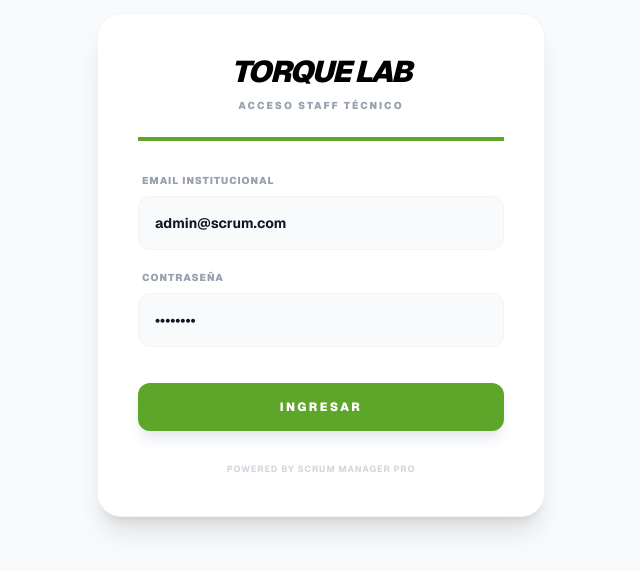
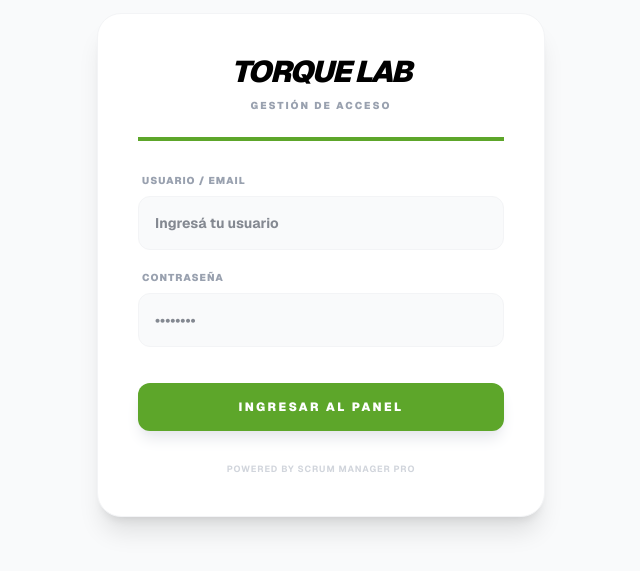
Before and after one commit to delpuuu/Scrum-Manager, a Next.js app: page /admin/login in a window 1280 px wide. Shown: the part 135-706 px from the top of the page, without its empty margins (319-959 px from the left). Built offline with nearby package versions, Linux system fonts and the light colour scheme.

Commit message:
Login exitoso

```diff
--- a/app/admin/login/page.tsx
+++ b/app/admin/login/page.tsx
@@ -2,11 +2,11 @@
 
 import { useState } from 'react';
 import { useRouter } from 'next/navigation';
-import { currentConfig } from "@/lib/tenantConfig"; // CORREGIDO
+import { currentConfig } from '@/lib/tenantConfig';
 
 export default function LoginPage() {
-  const [email, setEmail] = useState('admin@scrum.com');
-  const [password, setPassword] = useState('admin123');
+  const [email, setEmail] = useState(''); // Vacío por seguridad
+  const [password, setPassword] = useState(''); // Vacío por seguridad
   const [loading, setLoading] = useState(false);
   const [errorMsg, setErrorMsg] = useState('');
   const router = useRouter();
@@ -26,9 +26,9 @@
       const data = await res.json();
 
       if (res.ok) {
-        localStorage.setItem('isLoggedIn', 'true');
+        // Redirigimos al dashboard tras el éxito
         router.push('/admin/dashboard');
-        router.refresh(); // Forzamos al middleware a re-evaluar
+        router.refresh();
       } else {
         setErrorMsg(data.error || 'Credenciales inválidas');
         setLoading(false);
@@ -48,7 +48,7 @@
             {currentConfig.tenantName}
           </h1>
           <p className="text-gray-400 text-[10px] font-black uppercase tracking-[0.2em] mt-2">
-            Acceso Staff Técnico
+            Gestión de Acceso
           </p>
         </header>
 
@@ -60,11 +60,12 @@
 
         <div className="space-y-5">
           <div>
-            <label className="block text-[10px] font-black text-gray-400 uppercase tracking-widest mb-2 ml-1">Email Institucional</label>
+            <label className="block text-[10px] font-black text-gray-400 uppercase tracking-widest mb-2 ml-1">Usuario / Email</label>
             <input
-              type="email"
+              type="text"
               value={email}
               onChange={e => setEmail(e.target.value)}
+              placeholder="Ingresá tu usuario"
               className="w-full p-4 rounded-xl bg-gray-50 border border-gray-100 focus:outline-none focus:ring-2 focus:ring-[var(--color-primary)] transition-all font-bold text-sm"
               required
               disabled={loading}
@@ -76,6 +77,7 @@
               type="password"
               value={password}
               onChange={e => setPassword(e.target.value)}
+              placeholder="••••••••"
               className="w-full p-4 rounded-xl bg-gray-50 border border-gray-100 focus:outline-none focus:ring-2 focus:ring-[var(--color-primary)] transition-all font-bold text-sm"
               required
               disabled={loading}
@@ -87,7 +89,7 @@
             disabled={loading}
             className="w-full bg-[var(--color-primary)] hover:opacity-90 p-4 rounded-xl text-white font-black transition-all uppercase text-xs tracking-[0.2em] disabled:opacity-50 mt-4 shadow-lg shadow-gray-200"
           >
-            {loading ? 'VERIFICANDO...' : 'Ingresar'}
+            {loading ? 'VERIFICANDO...' : 'Ingresar al Panel'}
           </button>
         </div>
 
--- a/app/api/auth/login/route.ts
+++ b/app/api/auth/login/route.ts
@@ -3,12 +3,13 @@
 export async function POST(request: Request) {
   const { email, password } = await request.json();
 
-  if (email === 'admin@scrum.com' && password === 'admin123') {
+  // CREDENCIALES ACTUALIZADAS: LucianoAbatedaga
+  if (email === 'LucianoAbatedaga' && password === 'Torque_2026_Scrum') {
     const response = NextResponse.json({ message: "Login exitoso" });
 
-    // Guardamos la sesión en una Cookie (accesible por el middleware)
+    // Seteamos la Cookie de sesión
     response.cookies.set('auth_token', 'true', {
-      httpOnly: true, // Seguridad: no accesible por JS del cliente
+      httpOnly: true,
       secure: process.env.NODE_ENV === 'production',
       path: '/',
       maxAge: 60 * 60 * 24 // 24 horas
@@ -17,5 +18,5 @@
     return response;
   }
 
-  return NextResponse.json({ error: "Credenciales inválidas" }, { status: 401 });
+  return NextResponse.json({ error: "Usuario o clave incorrectos" }, { status: 401 });
 }
```
